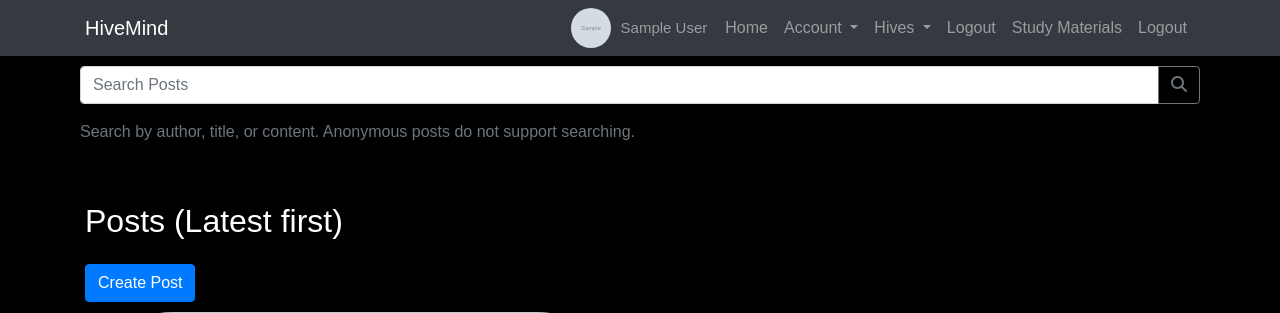
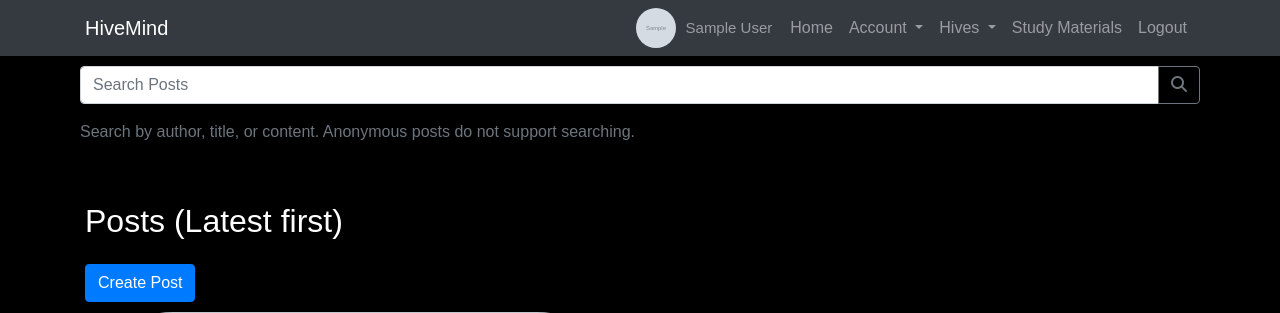
Before and after one commit to WakandaWebWeaver/hivemind, a Flask app: template templates/posts.html in a window 1280 px wide. Shown: the top 313 px of the page. Run offline with Flask 3, Linux system fonts and the light colour scheme; a user stored in the database is signed in; the template is opened without the code that fills it: most values are stand-ins (such as "Sample title", 1, 10 or a date in 2020); grey boxes marked "Sample" are stand-in pictures; some libraries are stand-ins or nearby versions.

Commit message:
Update posts.html

```diff
--- a/templates/posts.html
+++ b/templates/posts.html
@@ -54,10 +54,6 @@
                         <div class="dropdown-menu" aria-labelledby="navbarDropdown">
                             <a class="dropdown-item" href="{{ url_for('hives') }}">View Hives</a>
                         </div>
-                    </li>
-
-                    <li class="nav-item">
-                        <a class="nav-link" href="{{ url_for('logout') }}">Logout</a>
                     </li>
                     <li class="nav-item">
                         <a class="nav-link" href="{{ url_for('materials') }}">Study Materials</a>
```
